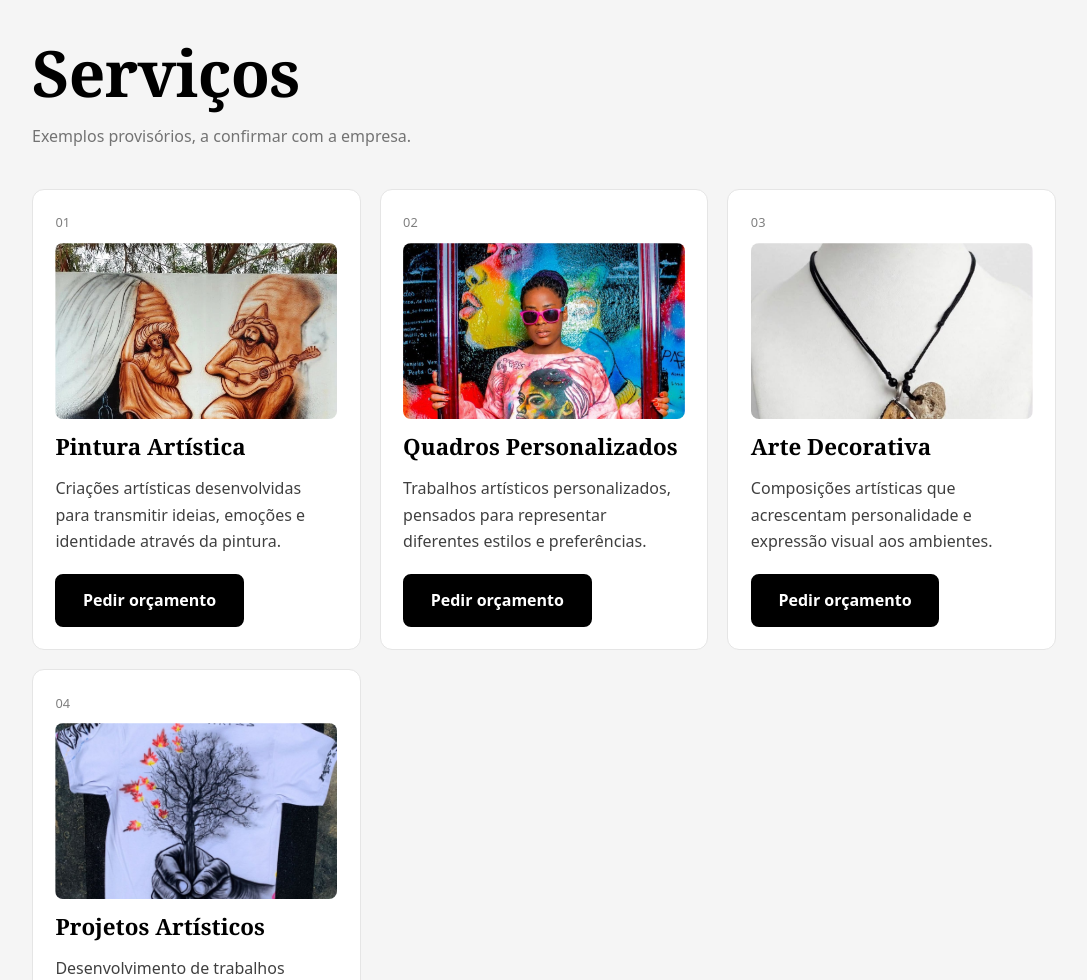
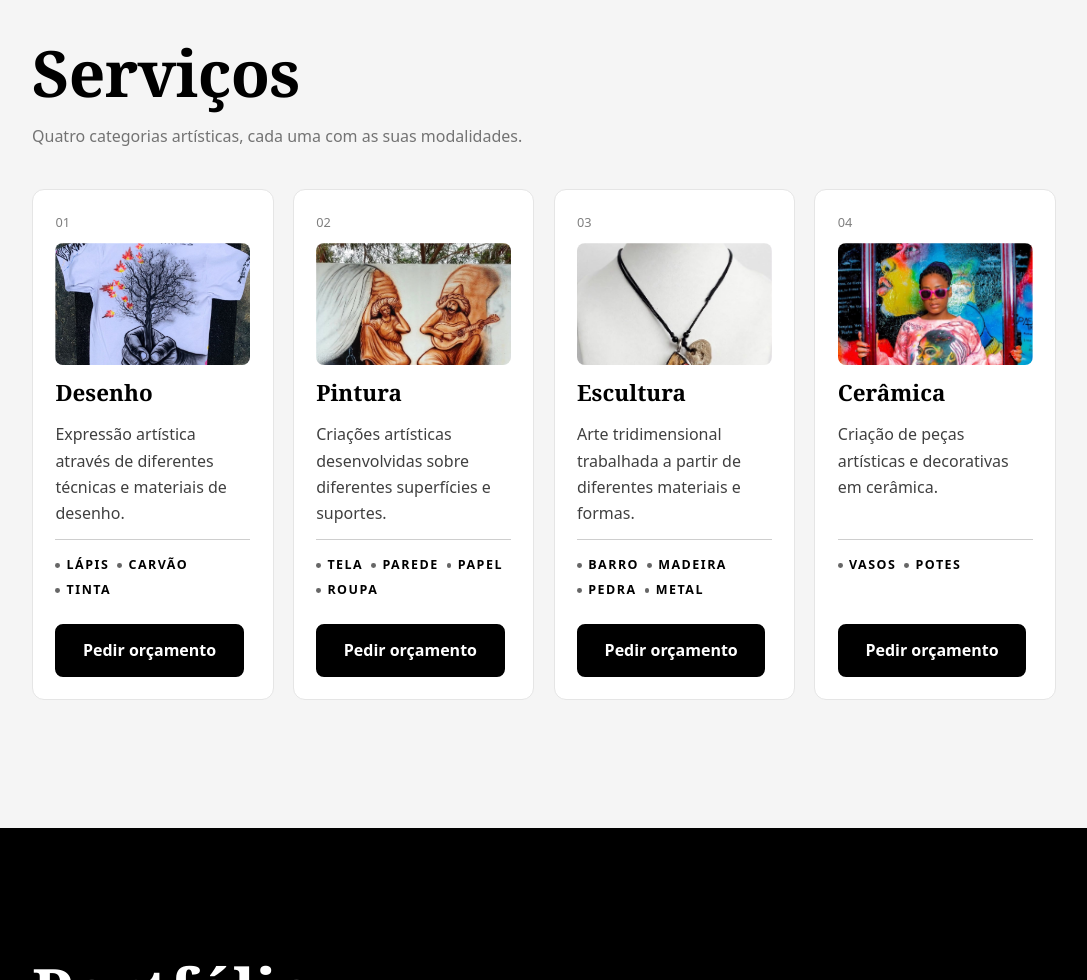
Before and after one commit to alexandrecavambe/passos-artes, a plain HTML site: page frontend/index.html in a window 1280 px wide. Shown: the part 1820-2800 px from the top of the page, without its empty margins (96-1183 px from the left). Drawn offline with Linux system fonts and the light colour scheme; a web font is replaced by a local one.

Commit message:
Atualização geral do front da passosartes

```diff
--- a/index.html
+++ b/frontend/index.html
@@ -68,8 +68,7 @@
     <section id="sobre" class="sec dark">
       <div class="wrap sobre">
         <figure class="sobre__foto rv rv-img" data-orientacao>
-          <img src="img/foto-dos-ceos.JPEG" alt="Fotos dos proprietários da Passos Artes" width="1280" height="853"
-            loading="lazy">
+          <img src="img/foto-dos-ceos.JPEG" alt="Fotos dos proprietários da Passos Artes" loading="lazy">
         </figure>
         <div class="sobre__texto">
           <h2 class="title rv">Por detrás de cada criação, existe uma história.</h2>
@@ -88,50 +87,79 @@
     <section id="servicos" class="sec light">
       <div class="wrap">
         <h2 class="title rv">Serviços</h2>
-        <p class="sub rv">Exemplos provisórios, a confirmar com a empresa.</p>
+        <p class="sub rv">Quatro categorias artísticas, cada uma com as suas modalidades.</p>
         <ul class="servicos">
           <li class="servico rv">
             <span class="servico__n">01</span>
-            <!-- LEMBRAR: foto provisória do serviço (img/obra-1.jpg). Troca por uma foto específica deste serviço -->
-            <div class="servico__foto"><img src="img/obra-1.jpg" alt="Mural «Encontro de vozes»" width="1017"
-                height="1280" loading="lazy"></div>
-            <h3>Pintura Artística</h3>
-            <p>Criações artísticas desenvolvidas para transmitir ideias, emoções e identidade através da pintura.</p>
+            <!-- LEMBRAR: foto provisória (img/obra-3.jpg). Troca por uma foto da categoria Desenho -->
+            <div class="servico__foto"><img src="img/obra-3.jpg" alt="Camisola «O traço que cresce»" width="1280"
+                height="1180" loading="lazy"></div>
+            <h3>Desenho</h3>
+            <!-- LEMBRAR: descrição provisória, pode ser ajustada -->
+            <p>Expressão artística através de diferentes técnicas e materiais de desenho.</p>
+            <!-- LEMBRAR: modalidades fornecidas pelo cliente. Para acrescentar uma, junta um <li> -->
+            <ul class="servico__modalidades" aria-label="Modalidades de Desenho">
+              <li>Lápis</li>
+              <li>Carvão</li>
+              <li>Tinta</li>
+            </ul>
             <a class="btn btn--dark"
-              data-wa="Olá, tenho interesse no serviço Pintura Artística. Gostaria de obter mais informações."
+              data-wa="Olá, tenho interesse no serviço Desenho. Gostaria de obter mais informações."
               href="#contactos">Pedir orçamento</a>
           </li>
           <li class="servico rv">
             <span class="servico__n">02</span>
-            <!-- LEMBRAR: foto provisória do serviço (img/obra-4.jpg). Troca por uma foto específica deste serviço -->
-            <div class="servico__foto"><img src="img/obra-4.jpg" alt="Moda pintada à mão" width="853" height="1280"
-                loading="lazy"></div>
-            <h3>Quadros Personalizados</h3>
-            <p>Trabalhos artísticos personalizados, pensados para representar diferentes estilos e preferências.</p>
+            <!-- LEMBRAR: foto provisória (img/obra-1.jpg). Troca por uma foto da categoria Pintura -->
+            <div class="servico__foto"><img src="img/obra-1.jpg" alt="Mural «Encontro de vozes»" width="1017"
+                height="1280" loading="lazy"></div>
+            <h3>Pintura</h3>
+            <!-- LEMBRAR: descrição provisória, pode ser ajustada -->
+            <p>Criações artísticas desenvolvidas sobre diferentes superfícies e suportes.</p>
+            <!-- LEMBRAR: modalidades fornecidas pelo cliente. Para acrescentar uma, junta um <li> -->
+            <ul class="servico__modalidades" aria-label="Modalidades de Pintura">
+              <li>Tela</li>
+              <li>Parede</li>
+              <li>Papel</li>
+              <li>Roupa</li>
+            </ul>
             <a class="btn btn--dark"
-              data-wa="Olá, tenho interesse no serviço Quadros Personalizados. Gostaria de obter mais informações."
+              data-wa="Olá, tenho interesse no serviço Pintura. Gostaria de obter mais informações."
               href="#contactos">Pedir orçamento</a>
           </li>
           <li class="servico rv">
             <span class="servico__n">03</span>
-            <!-- LEMBRAR: foto provisória do serviço (img/obra-2.jpg). Troca por uma foto específica deste serviço -->
+            <!-- LEMBRAR: foto provisória (img/obra-2.jpg). Troca por uma foto da categoria Escultura -->
             <div class="servico__foto"><img src="img/obra-2.jpg" alt="Colar pintado à mão" width="846" height="1280"
                 loading="lazy"></div>
-            <h3>Arte Decorativa</h3>
-            <p>Composições artísticas que acrescentam personalidade e expressão visual aos ambientes.</p>
+            <h3>Escultura</h3>
+            <!-- LEMBRAR: descrição provisória, pode ser ajustada -->
+            <p>Arte tridimensional trabalhada a partir de diferentes materiais e formas.</p>
+            <!-- LEMBRAR: modalidades fornecidas pelo cliente. Para acrescentar uma, junta um <li> -->
+            <ul class="servico__modalidades" aria-label="Modalidades de Escultura">
+              <li>Barro</li>
+              <li>Madeira</li>
+              <li>Pedra</li>
+              <li>Metal</li>
+            </ul>
             <a class="btn btn--dark"
-              data-wa="Olá, tenho interesse no serviço Arte Decorativa. Gostaria de obter mais informações."
+              data-wa="Olá, tenho interesse no serviço Escultura. Gostaria de obter mais informações."
               href="#contactos">Pedir orçamento</a>
           </li>
           <li class="servico rv">
             <span class="servico__n">04</span>
-            <!-- LEMBRAR: foto provisória do serviço (img/obra-3.jpg). Troca por uma foto específica deste serviço -->
-            <div class="servico__foto"><img src="img/obra-3.jpg" alt="Camisola «O traço que cresce»" width="1280"
-                height="1180" loading="lazy"></div>
-            <h3>Projetos Artísticos</h3>
-            <p>Desenvolvimento de trabalhos criativos adaptados às necessidades e ideias de cada projeto.</p>
+            <!-- LEMBRAR: foto provisória (img/obra-4.jpg). Troca por uma foto da categoria Cerâmica -->
+            <div class="servico__foto"><img src="img/obra-4.jpg" alt="Moda pintada à mão" width="853" height="1280"
+                loading="lazy"></div>
+            <h3>Cerâmica</h3>
+            <!-- LEMBRAR: descrição provisória, pode ser ajustada -->
+            <p>Criação de peças artísticas e decorativas em cerâmica.</p>
+            <!-- LEMBRAR: modalidades fornecidas pelo cliente. Para acrescentar uma, junta um <li> -->
+            <ul class="servico__modalidades" aria-label="Modalidades de Cerâmica">
+              <li>Vasos</li>
+              <li>Potes</li>
+            </ul>
             <a class="btn btn--dark"
-              data-wa="Olá, tenho interesse no serviço Projetos Artísticos. Gostaria de obter mais informações."
+              data-wa="Olá, tenho interesse no serviço Cerâmica. Gostaria de obter mais informações."
               href="#contactos">Pedir orçamento</a>
           </li>
         </ul>
@@ -143,7 +171,6 @@
       <div class="wrap">
         <h2 class="title rv">Portfólio</h2>
 
-        </p>
         <div class="folio">
           <figure class="ph rv">
             <figcaption>Obra 1</figcaption>
@@ -156,10 +183,13 @@
           </figure>
         </div>
       </div>
+      <p class="rv text-center">Faça download dos nossos portfólios:</p>
       <div class="download-folio-ceos actions">
-        <a href="pdf-portfolio/jullio-lupassa.pdf" target="_blank" download class="btn btn--light">Download Portfólio
+        <a href="pdf-portfolio/jullio-lupassa.pdf" target="_blank" download class="btn btn--light rv"
+          loading="lazy">Download Portfólio
           Jullio Lupassa</a>
-        <a href="pdf-portfolio/jullio-lupassa.pdf" target="_blank" download class="btn btn--ghost">Download Portfólio
+        <a href="pdf-portfolio/jullio-lupassa.pdf" target="_blank" download class="btn btn--ghost rv"
+          loading="lazy">Download Portfólio
           Lovely</a>
       </div>
     </section>
@@ -261,10 +291,10 @@
         <div class="rv">
           <p>O contacto é feito por WhatsApp, com uma mensagem já preparada.</p>
           <!-- LEMBRAR: o número de WhatsApp define-se no topo do script.js (WA_NUMBER) -->
-          <a class="btn btn--dark" data-wa="Olá, gostaria de falar com a Passos Artes." href="#contactos">Abrir
+          <a class="btn btn--dark rv" data-wa="Olá, gostaria de falar com a Passos Artes." href="#contactos">Abrir
             WhatsApp</a>
-          <p class="muted wa-note" hidden>Número de WhatsApp por configurar (ver script.js).</p>
-          <p class="muted">Telefone, localização: <span class="tag">por preencher</span></p>
+          <p class="muted wa-note rv" hidden>Número de WhatsApp por configurar (ver script.js).</p>
+          <p class="muted rv">Telefone, localização: <span class="tag">por preencher</span></p>
         </div>
       </div>
     </section>
--- a/style.css
+++ b/frontend/style.css
@@ -372,6 +372,13 @@ code {
 .dark .sub,
 .dark .muted {
     color: #a3a3a3
+}
+
+.dark .text-center {
+    color: #d4d4d4;
+    text-align: center;
+    text-shadow: 0 1px 4px rgba(0, 0, 0, .3);
+    padding: 1rem 0;
 }
 
 .split {
@@ -813,7 +820,7 @@ code {
     padding: 0;
     display: grid;
     gap: 1.2rem;
-    grid-template-columns: repeat(auto-fit, minmax(min(100%, 250px), 1fr))
+    grid-template-columns: repeat(auto-fit, minmax(min(100%, 230px), 1fr))
 }
 
 .servico {
@@ -874,6 +881,45 @@ code {
     background: var(--w);
     color: var(--k);
     border-color: var(--w)
+}
+
+.servico__modalidades {
+    list-style: none;
+    margin: .2rem 0 0;
+    padding: .9rem 0 0;
+    align-content: flex-start;
+    min-height: 4.1rem;
+    border-top: 1px solid currentColor;
+    display: flex;
+    flex-wrap: wrap;
+    gap: .3rem .5rem;
+    font-size: .78rem;
+    font-weight: 600;
+    letter-spacing: .12em;
+    text-transform: uppercase
+}
+
+.servico__modalidades li {
+    display: flex;
+    align-items: center;
+    gap: .4rem
+}
+
+.servico__modalidades li::before {
+    content: "";
+    width: .3rem;
+    height: .3rem;
+    border-radius: 50%;
+    background: currentColor;
+    opacity: .6
+}
+
+.servico__modalidades {
+    border-top-color: rgba(115, 115, 115, .35)
+}
+
+.servico:hover .servico__modalidades {
+    border-top-color: rgba(255, 255, 255, .35)
 }
 
 /* ============ GALERIA (texto à esquerda, foto à direita, em sequência) ============ */
```
Also changed, not shown: frontend/img/hero.jpg (renamed from img/hero.jpg), frontend/img/logo-horizontal.png (renamed from img/logo-horizontal.png), frontend/img/logo-vertical.png (renamed from img/logo-vertical.png), frontend/img/obra-1.jpg (renamed from img/obra-1.jpg), frontend/img/obra-2.jpg (renamed from img/obra-2.jpg), frontend/img/obra-3.jpg (renamed from img/obra-3.jpg), frontend/img/obra-4.jpg (renamed from img/obra-4.jpg), frontend/script.js (renamed from script.js), 6 other files.
